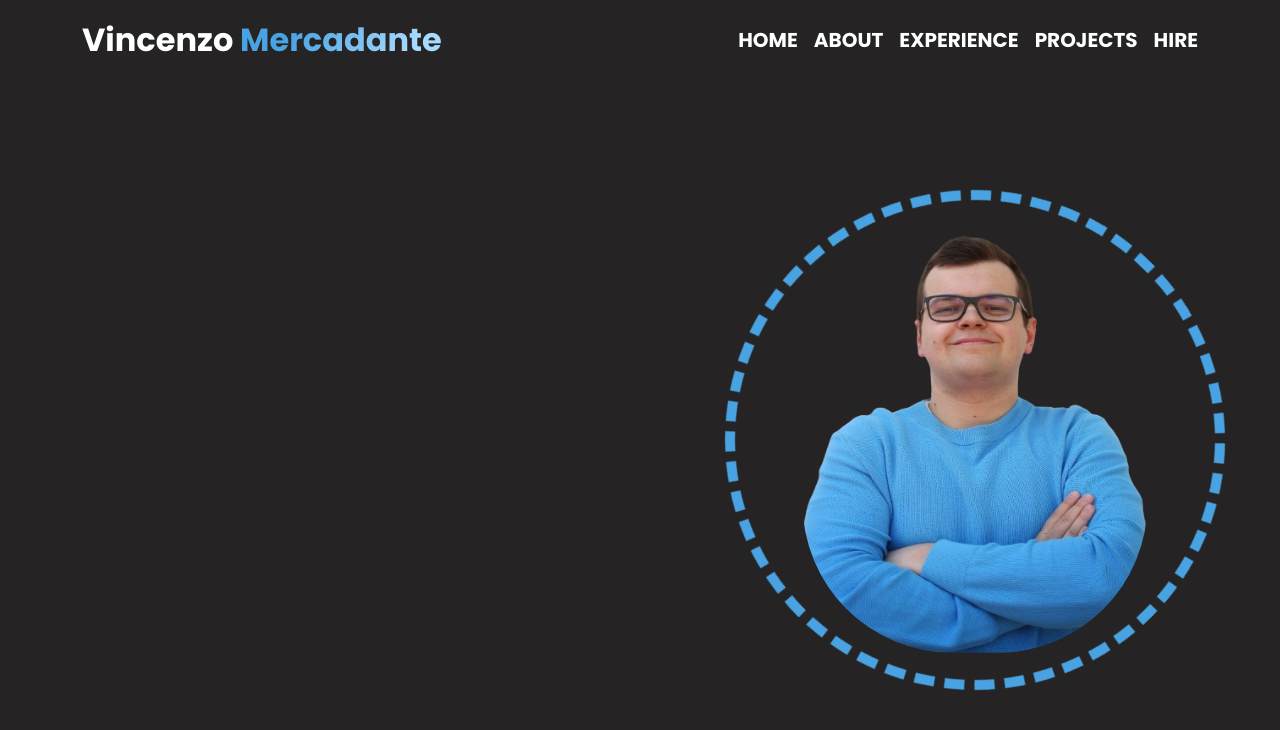
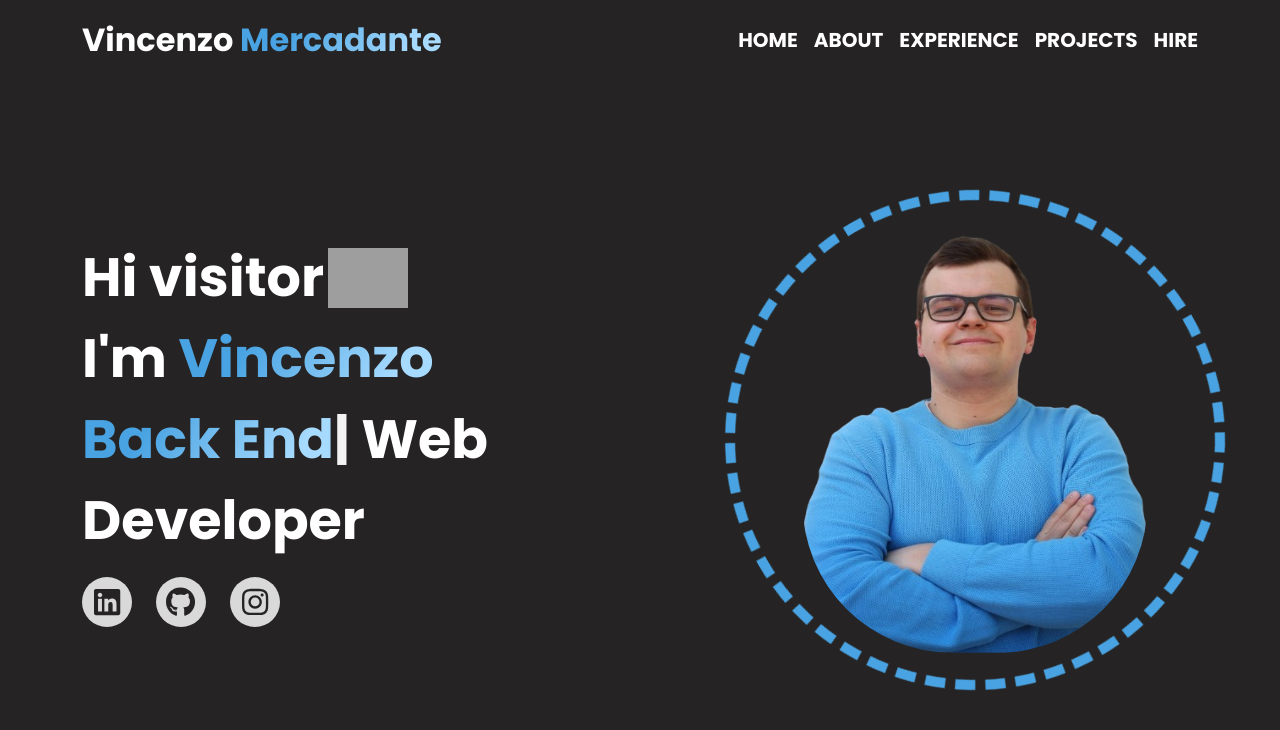
Before and after one commit to vincenzomercadante/pprj-portfolio, a Vue app: page / in a window 1280 px wide. Shown: the top 730 px of the page. Built offline with nearby package versions, Linux system fonts and the light colour scheme; grey boxes are pictures that could not be loaded.

Commit message:
feat: add introduction section

```diff
--- a/src/assets/store/store.js
+++ b/src/assets/store/store.js
@@ -25,4 +25,22 @@ export const store = reactive({
       text: "hire",
     },
   ],
+
+  socialLinks: [
+    {
+      text: "Linkedin",
+      href: "https://www.linkedin.com/in/vincenzo-mercadante-262357211/",
+      icon: "fa-linkedin",
+    },
+    {
+      text: "Github",
+      href: "https://github.com/vincenzomercadante",
+      icon: "fa-github",
+    },
+    {
+      text: "Instgram",
+      href: "https://www.instagram.com/mercacenzo/",
+      icon: "fa-instagram",
+    },
+  ],
 });
--- a/src/assets/styles/partials/_variables.scss
+++ b/src/assets/styles/partials/_variables.scss
@@ -12,7 +12,9 @@ $main-gradient: linear-gradient(
 
 // ! layout
 $header-height: 10vh;
+$main-height: calc(100vh - $header-height);
+
+// ! text
+$header-link-size: 20px;
 $header-title-size: 32px;
-$header-link-size: 20px;
-
-$main-height: calc(100vh - $header-height);
+$greet-size: 54px;
--- a/src/components/pages/AppHome.vue
+++ b/src/components/pages/AppHome.vue
@@ -1,12 +1,63 @@
-<script></script>
+<script>
+import Typed from "typed.js";
+import { store } from "../../assets/store/store";
+
+export default {
+  data() {
+    return {
+      store,
+    };
+  },
+
+  mounted() {
+    const typed = new Typed("#auto-typed", {
+      strings: ["Front End", "Back End", "Full Stack"],
+      typeSpeed: 100,
+      backSpeed: 100,
+      loop: true,
+    });
+  },
+};
+</script>
 
 <template>
   <div class="main-wrapper d-grid">
-    <section></section>
+    <!-- left section with text links and button -->
+    <section
+      class="d-flex justify-content-center align-items-start flex-column"
+    >
+      <!-- greeting text -->
+      <div class="d-flex align-items-center">
+        <p>Hi visitor</p>
+        <!-- greeting gif -->
+        <img
+          src="../../assets/img/cute-wave-emoji-hand-59s88kk0zj3xho40.gif"
+          alt="hi gif"
+          class="greeting-gif ms-1"
+        />
+      </div>
+      <p>I'm <span>Vincenzo</span></p>
+      <!-- text with auto typed generation -->
+      <p><span id="auto-typed"></span> Web Developer</p>
+
+      <!-- social links -->
+      <div class="d-flex gap-4 my-3">
+        <a
+          v-for="social in store.socialLinks"
+          :href="social.href"
+          class="container-rounded social-link"
+        >
+          <!-- brand icon -->
+          <font-awesome-icon :icon="'fa-brands ' + social.icon" />
+        </a>
+      </div>
+    </section>
+
+    <!-- profile image section -->
     <section class="d-flex align-items-center justify-content-center">
-      <div class="container-rounded position-relative">
+      <div class="container-rounded position-relative img-profile">
         <figure class="m-0 position-absolute">
-          <img src="../../assets/img/personal-image.png" alt="" />
+          <img src="../../assets/img/personal-image.png" alt="profile image" />
         </figure>
       </div>
     </section>
@@ -15,12 +66,13 @@
 
 <style lang="scss" scoped>
 @use "../../assets/styles/partials/variables" as *;
+@use "../../assets/styles/partials/mixins" as *;
 .main-wrapper {
   grid-template-columns: 60% 40%;
   height: $main-height;
   color: white;
 
-  .container-rounded {
+  .img-profile {
     height: 500px;
 
     &::after {
@@ -30,7 +82,7 @@
       border: 10px dashed $main-color;
       border-radius: 50%;
       animation-name: spin;
-      animation-duration: 8000ms;
+      animation-duration: 30000ms;
       animation-iteration-count: infinite;
       animation-timing-function: linear;
     }
@@ -48,6 +100,33 @@
       }
     }
   }
+
+  .greeting-gif {
+    height: 60px;
+  }
+
+  p {
+    margin: 0;
+    font-size: $greet-size;
+    font-weight: bold;
+
+    span {
+      @include main-color;
+    }
+  }
+
+  .social-link {
+    height: 50px;
+    font-size: 30px;
+    background-color: #d9d9d9;
+    cursor: pointer;
+    color: $general-bg;
+    transition: color 0.3s linear;
+
+    &:hover {
+      color: $main-color;
+    }
+  }
 }
 
 @keyframes spin {
--- a/src/main.js
+++ b/src/main.js
@@ -2,6 +2,24 @@ import { createApp } from "vue";
 
 import App from "./App.vue";
 
+/* import the fontawesome core */
+import { library } from "@fortawesome/fontawesome-svg-core";
+
+/* import font awesome icon component */
+import { FontAwesomeIcon } from "@fortawesome/vue-fontawesome";
+
+/* import specific icons */
+import {
+  faLinkedin,
+  faGithub,
+  faInstagram,
+} from "@fortawesome/free-brands-svg-icons";
+
+/* add icons to the library */
+library.add(faLinkedin, faGithub, faInstagram);
+
 const app = createApp(App);
 
+app.component("font-awesome-icon", FontAwesomeIcon);
+
 app.mount("#app");
```
